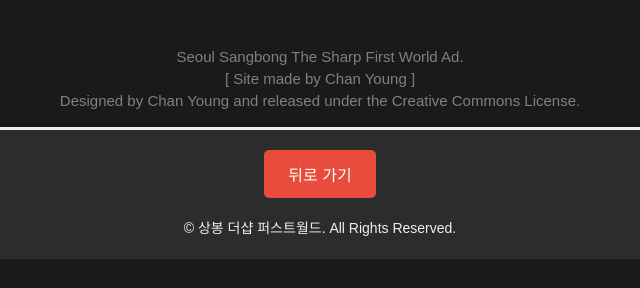
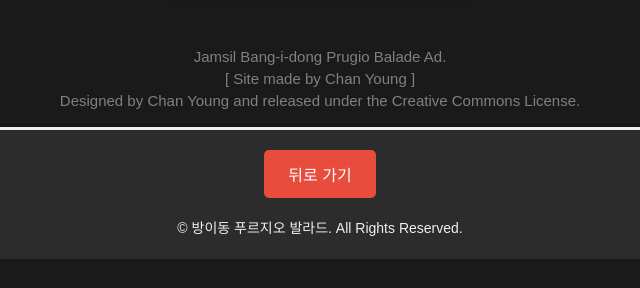
Before and after one commit to YOOCHANYOUNG/jamsilPrugioBalade, a plain HTML site: page menuSide7.html in a window 1280 px wide. Shown: the part 509-797 px from the top of the page, 320-960 px from the left. Drawn offline with Linux system fonts and the light colour scheme.

Commit message:
commit 2

```diff
--- a/menuSide7.html
+++ b/menuSide7.html
@@ -7,16 +7,16 @@
 
     <meta name="robots" content="index, follow, max-image-preview:large, max-snippet:-1, max-video-preview:-1">
     <meta name="naver-site-verification" content="af1e0601a0ef22b8d686b107fc276d253bfd6fec" />
-    <meta name="description" content="상봉 더샵 퍼스트월드">
+    <meta name="description" content="방이동 푸르지오 발라드">
     <meta property="og:type" content="website">
-    <meta property="og:title" content="상봉 더샵 퍼스트월드">
-    <meta property="og:description" content="덕상봉 더샵 퍼스트월드">
-	<meta property="og:image" content="https://sangbongthesharpfirstworld.netlify.app/main_img_main.png">
-	<meta property="og:url" content="https://sangbongthesharpfirstworld.netlify.app/">
+    <meta property="og:title" content="방이동 푸르지오 발라드">
+    <meta property="og:description" content="방이동 푸르지오 발라드">
+	<meta property="og:image" content="https://jamsilprugiobalade.netlify.app/main_img_main.png">
+	<meta property="og:url" content="https://jamsilprugiobalade.netlify.app/">
 
 
     <link href="https://cdnjs.cloudflare.com/ajax/libs/font-awesome/5.15.4/css/all.min.css" rel="stylesheet">
-    <title>상봉 더샵 퍼스트월드-개발환경</title>
+    <title>방이동 푸르지오 발라드-개발환경</title>
 
     <style>
         /* 기본 스타일 설정 */
@@ -506,7 +506,7 @@
 
     <!-- 하단 푸터 -->
     <div class="footer">
-		<div>Seoul Sangbong The Sharp First World Ad.</div>
+		<div>Jamsil Bang-i-dong Prugio Balade Ad.</div>
 		<div>[ Site made by Chan Young ]</div>
 		<div>Designed by Chan Young and released under the Creative Commons License.</div>
     </div>
@@ -514,7 +514,7 @@
     <!-- 뒤로가기 버튼 -->
     <div class="footers">
         <button class="back-button" onclick="window.history.back();">뒤로 가기</button>
-        <p>&copy; 상봉 더샵 퍼스트월드. All Rights Reserved.</p>
+        <p>&copy; 방이동 푸르지오 발라드. All Rights Reserved.</p>
     </div>
 
     <script>
@@ -583,7 +583,7 @@
             }
 
             // SMS 링크 생성 및 이동
-            const smsLink = `sms:01052054651?body=덕계역 상담을%20신청합니다.(관심고객)%20[이름:%20${encodeURIComponent(name)}%20연락처:%20${encodeURIComponent(phone)}]`;
+            const smsLink = `sms:01052054651?body=방이동 푸르지오 발라드 상담을%20신청합니다.(관심고객)%20[이름:%20${encodeURIComponent(name)}%20연락처:%20${encodeURIComponent(phone)}]`;
             window.location.href = smsLink;
 
         });
```
Also changed, not shown: index.html (+2 -2 lines), menuSide1.html (+2 -2 lines), menuSide2.html (+2 -2 lines), menuSide3.html (+2 -2 lines), menuSide4.html (+2 -2 lines), menuSide5.html (+2 -2 lines), menuSide6.html (+2 -2 lines).
